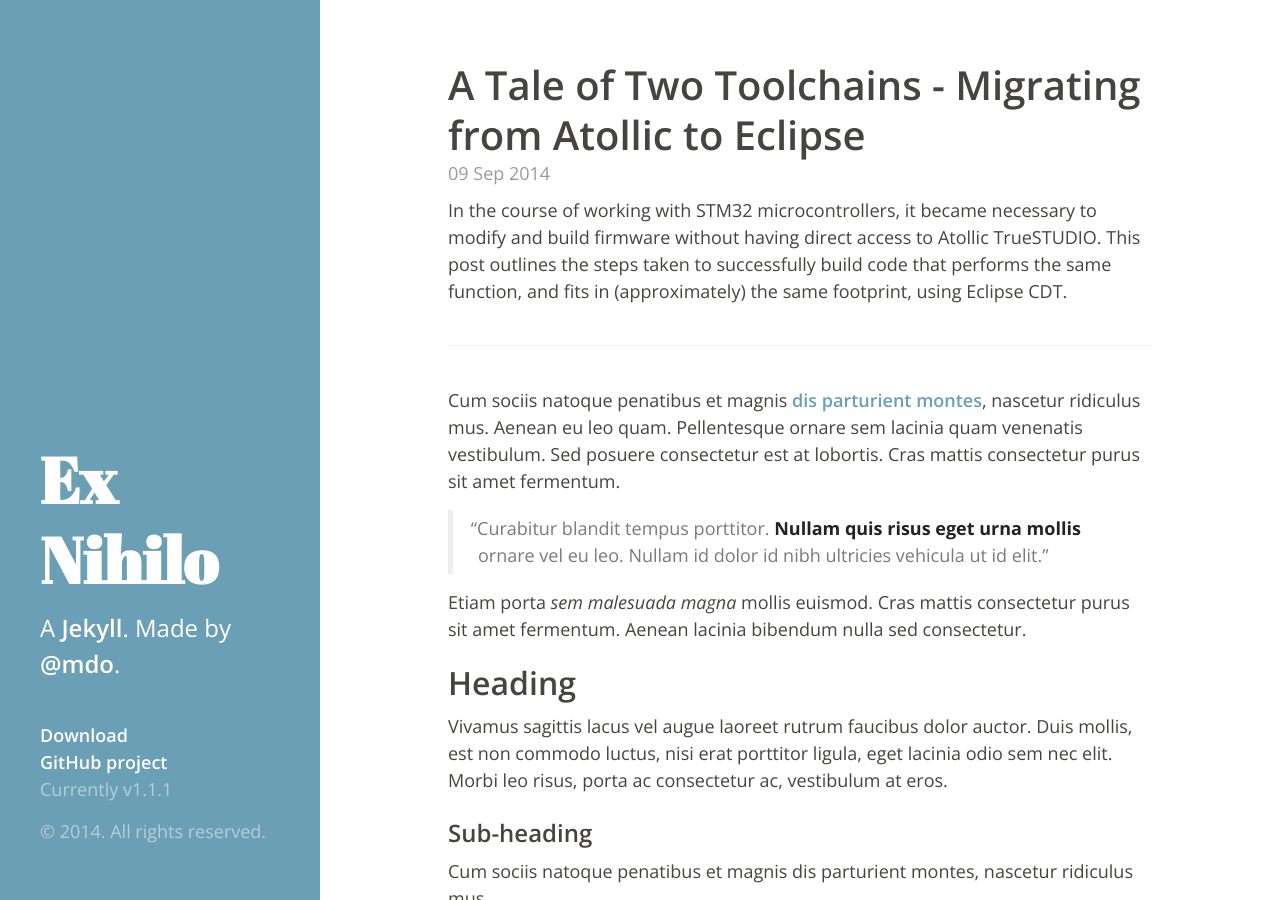
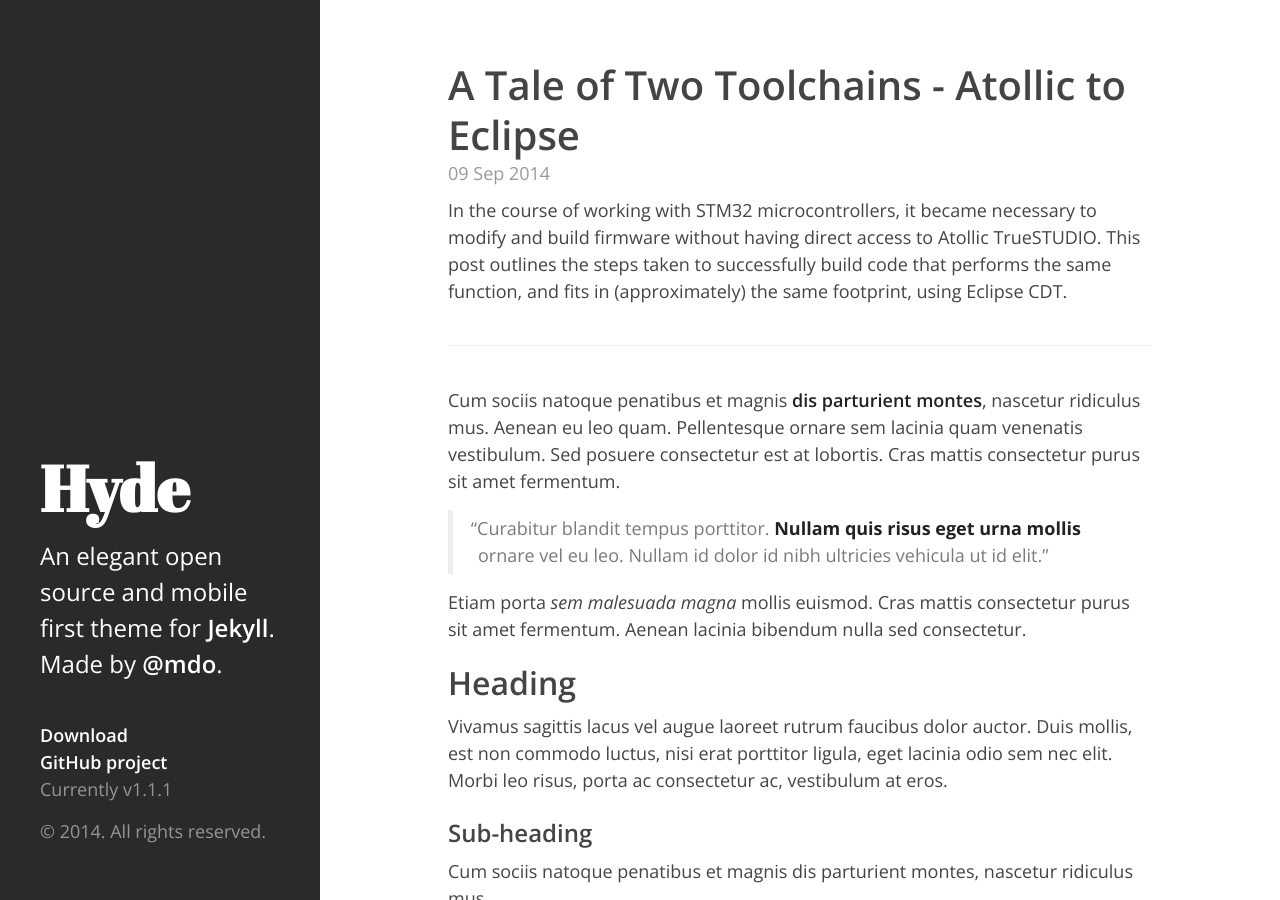
Before and after one commit to jjmilburn/jjmilburn.github.io, a Jekyll site: the page built from _posts/2014-09-09-atollic-to-eclipse.md, in a window 1280 px wide and 900 px high. Built offline with Jekyll 4.4.1, drawn with Linux system fonts in a browser that asks for light colours; Markdown is read by kramdown in place of the engine named in the settings.

Commit message:
proto with hyde

```diff
--- a/_config.yml
+++ b/_config.yml
@@ -1,6 +1,6 @@
-title:        Ex Nihilo
+title:        Hyde
 tagline:      'Hyde, a Jekyll theme'
-description:  'A <a href="http://jekyllrb.com" target="_blank">Jekyll</a>. Made by <a href="https://twitter.com/mdo" target="_blank">@mdo</a>.'
+description:  'An elegant open source and mobile first theme for <a href="http://jekyllrb.com" target="_blank">Jekyll</a>. Made by <a href="https://twitter.com/mdo" target="_blank">@mdo</a>.'
 url:          http://andhyde.com
 version:      1.1.1
 author:
--- a/_layouts/default.html
+++ b/_layouts/default.html
@@ -3,7 +3,7 @@
 
   {% include head.html %}
 
-  <body class="theme-base-0d">
+  <body>
 
     <header class="masthead">
       <div class="masthead-inner">
--- a/_posts/2014-09-09-atollic-to-eclipse.md
+++ b/_posts/2014-09-09-atollic-to-eclipse.md
@@ -1,6 +1,6 @@
 ---
 layout: post
-title: A Tale of Two Toolchains - Migrating from Atollic to Eclipse
+title: A Tale of Two Toolchains - Atollic to Eclipse
 ---
 
 In the course of working with STM32 microcontrollers, it became necessary to modify and build firmware without having direct access to Atollic TrueSTUDIO.  This post outlines the steps taken to successfully build code that performs the same function, and fits in (approximately) the same footprint, using Eclipse CDT.
```
Also changed, not shown: _layouts/page.html (deleted, +0 -14 lines), 7 other files.
